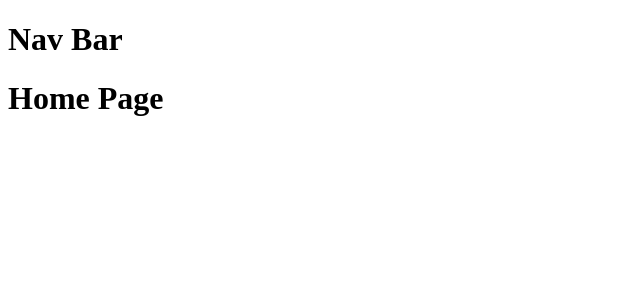
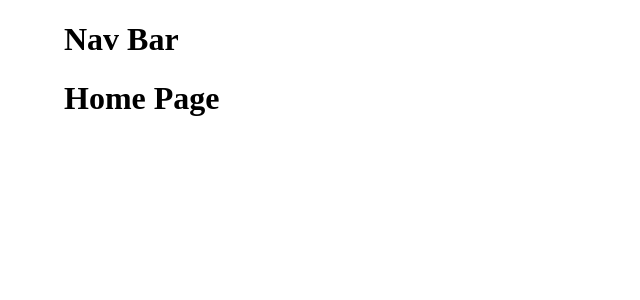
Before and after one commit to paulywrath/chess, a React (Vite) app: page / in a window 1280 px wide. Shown: the top 300 px of the page, without its empty margins (0-640 px from the left). Built offline with nearby package versions, Linux system fonts and the light colour scheme.

Commit message:
Wrap components in container that will handle UI

```diff
--- a/src/App.jsx
+++ b/src/App.jsx
@@ -1,3 +1,4 @@
+import { Container } from "@mui/material";
 import { Route, Routes } from "react-router-dom"
 
 import Nav from "./Components/Nav"
@@ -9,7 +10,7 @@ import Account from "./Components/Account"
 function App() {
 
   return (
-    <>
+    <Container>
       <Nav />
       <Routes>
         <Route path="/" element={ <Home /> } />
@@ -17,7 +18,7 @@ function App() {
         <Route path="/auth" element={ <Auth /> } />
         <Route path="/account" element={ <Account /> } />
       </Routes>
-    </>
+    </Container>
   )
 }
 
```
